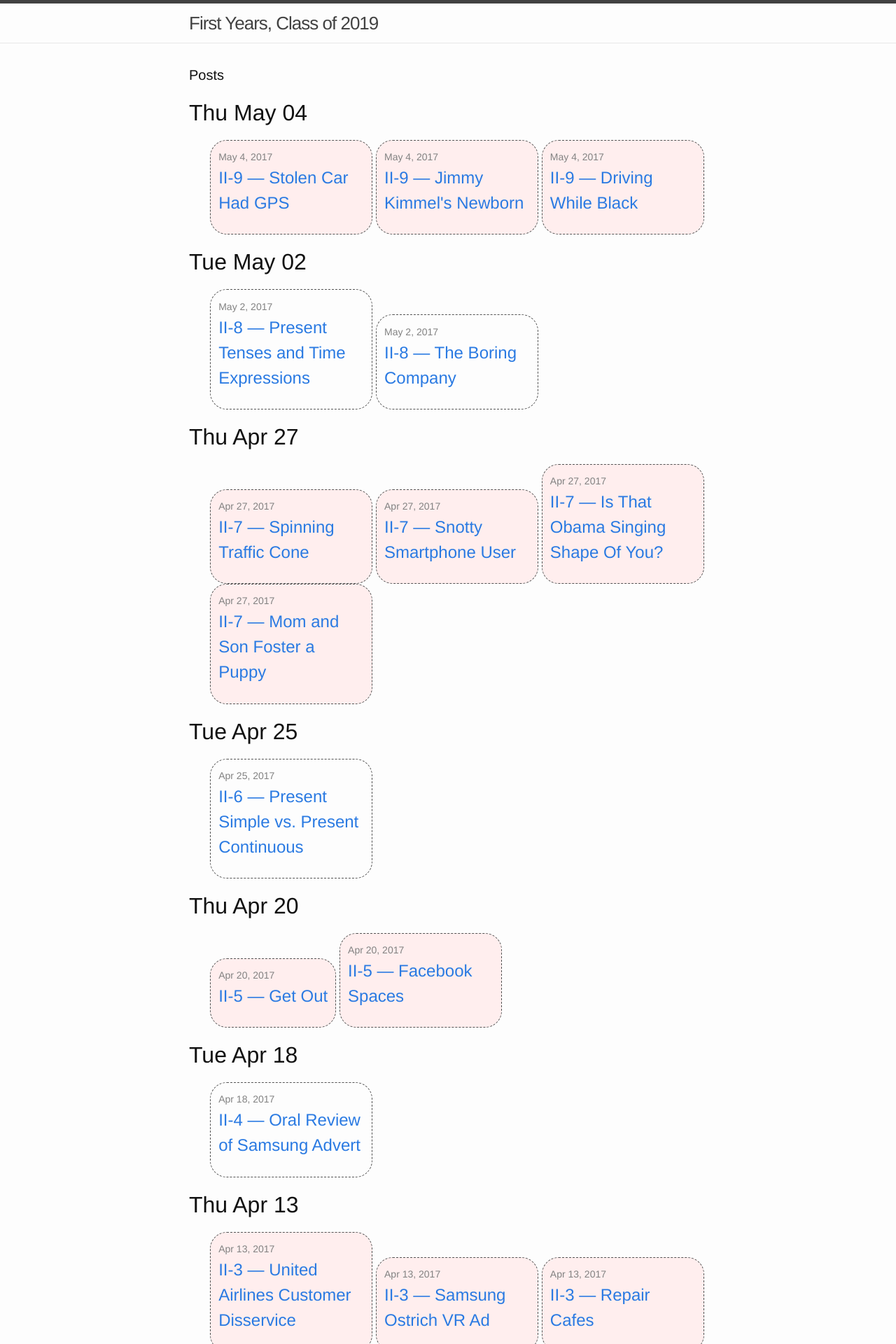
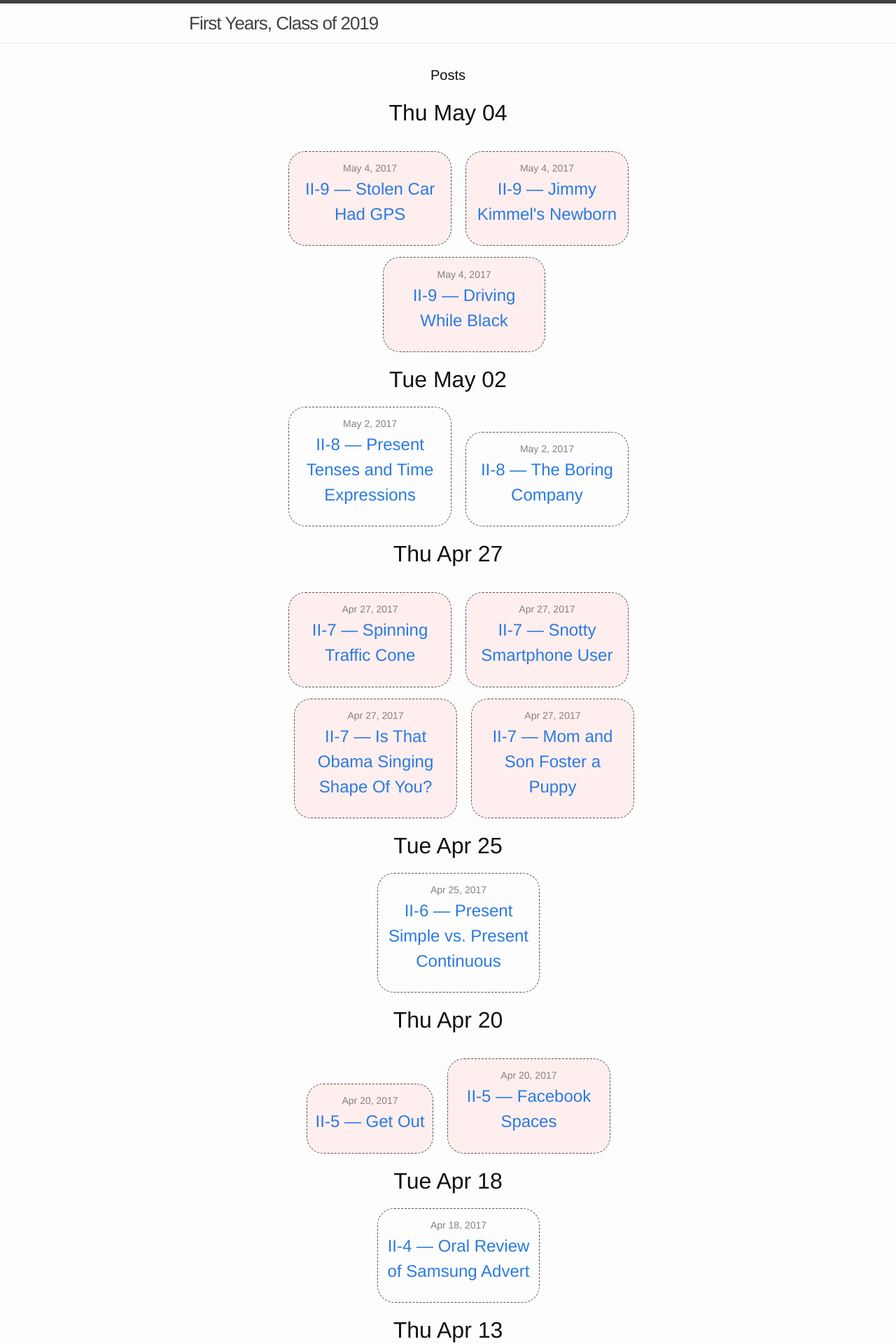
Before and after one commit to MrArgote/19-dot-argote-dot-org, a Jekyll site: the page built from index.html, in a window 1280 px wide. Shown: the top 1920 px of the page at 70% size. Built offline with Jekyll 4.4.1, drawn with Linux system fonts in a browser that asks for light colours.

Commit message:
center all content in index page

```diff
--- a/index.html
+++ b/index.html
@@ -3,16 +3,23 @@ layout: default
 ---
 
 <style>
+.home {
+    text-align: center;
+}
 .post-list > ul > li {
     display: inline-block;
     border: dashed 0.1em #555;
     border-radius: 1.5em;
     padding: 0.7em;
     max-width: 13em;
-  }
-  .post-list li.computer-lab {
+}
+.post-list > ul > li + li {
+    margin-top: 1em;
+    margin-left: 1em;
+}
+.post-list li.computer-lab {
     background-color: #FEE;
-  }
+}
 </style>
 
 <div class="home">
```
